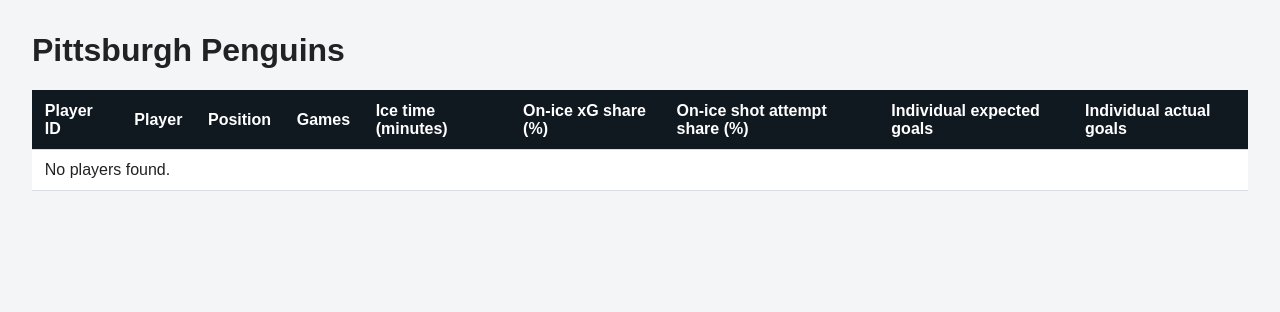
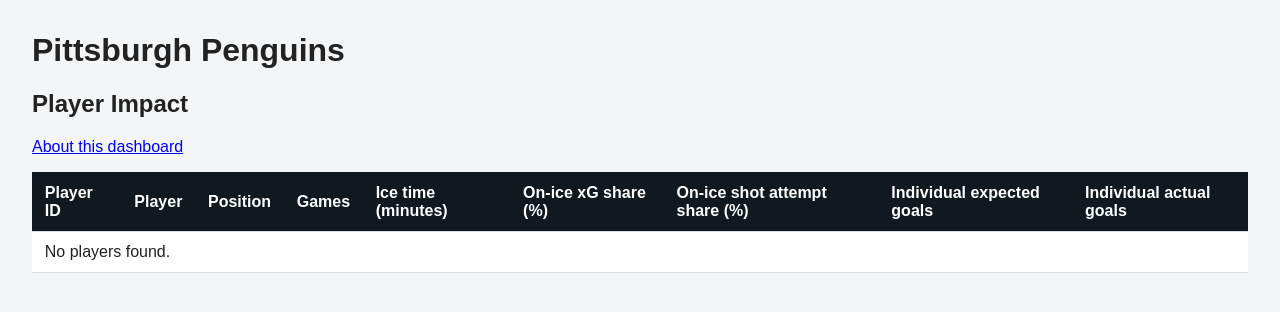
Before and after one commit to tgt53/pittsburgh-penguins-dashboard, a Flask app: template app/templates/index.html in a window 1280 px wide. Shown: the top 312 px of the page. Run offline with Flask 3, Linux system fonts and the light colour scheme; the template is opened without the code that fills it, so the values that code supplies are empty.

Commit message:
Added 2nd page

```diff
--- /dev/null
+++ b/app/templates/base.html
@@ -0,0 +1,16 @@
+<!doctype html>
+<html lang="en">
+<head>
+    <meta charset="utf-8">
+    <title>{% block title %}Pittsburgh Penguins{% endblock %}</title>
+    <link rel="stylesheet" href="{{ url_for('static', filename='style.css') }}">
+</head>
+<body>
+    <header>
+        <h1>Pittsburgh Penguins</h1>
+    </header>
+    <main>
+        {% block content %}{% endblock %}
+    </main>
+</body>
+</html>
--- a/app/templates/index.html
+++ b/app/templates/index.html
@@ -1,12 +1,10 @@
-<!doctype html>
-<html lang="en">
-<head>
-    <meta charset="utf-8">
-    <title>Pittsburgh Penguins</title>
-    <link rel="stylesheet" href="{{ url_for('static', filename='style.css') }}">
-</head>
-<body>
-    <h1>Pittsburgh Penguins</h1>
+{% extends "base.html" %}
+
+{% block title %}Penguins Player Impact{% endblock %}
+
+{% block content %}
+    <h2>Player Impact</h2>
+    <p><a href="{{ url_for('about') }}">About this dashboard</a></p>
     <table>
         <thead>
             <tr>
@@ -41,5 +39,4 @@
             {% endfor %}
         </tbody>
     </table>
-</body>
-</html>
+{% endblock %}
--- a/main.py
+++ b/main.py
@@ -8,3 +8,8 @@
 def home():
     players = get_penguins_player_impact_rows()
     return render_template("index.html", players=players)
+
+
+@app.route("/about")
+def about():
+    return render_template("about.html")
```
Also changed, not shown: app/templates/about.html (added, +9 -0 lines).
